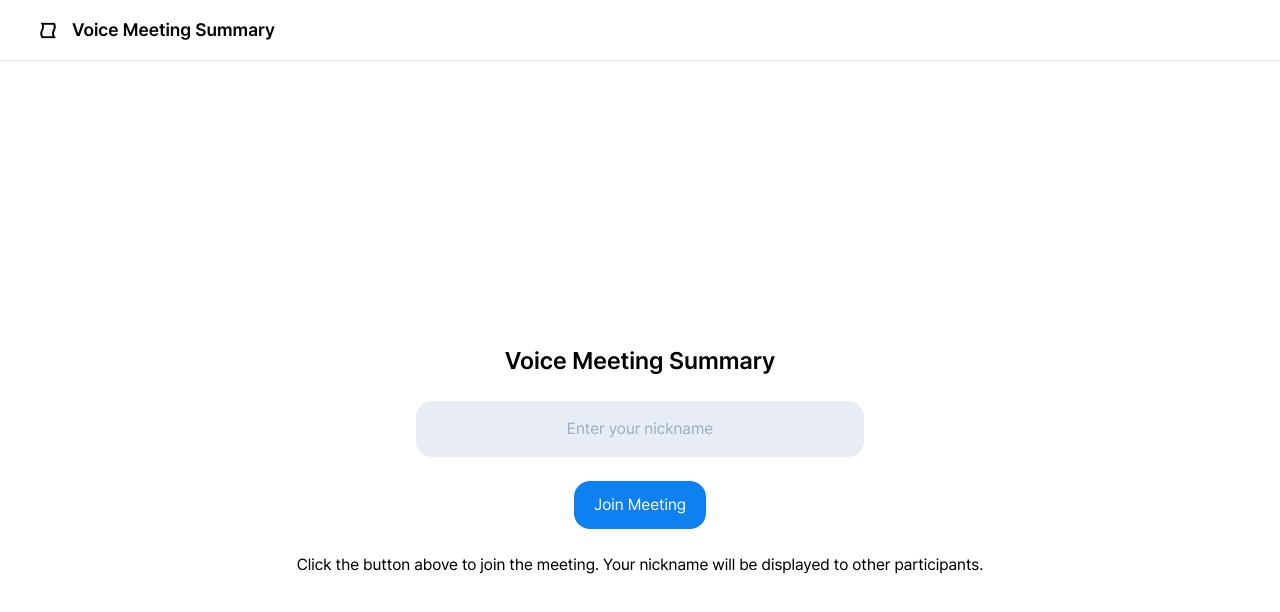
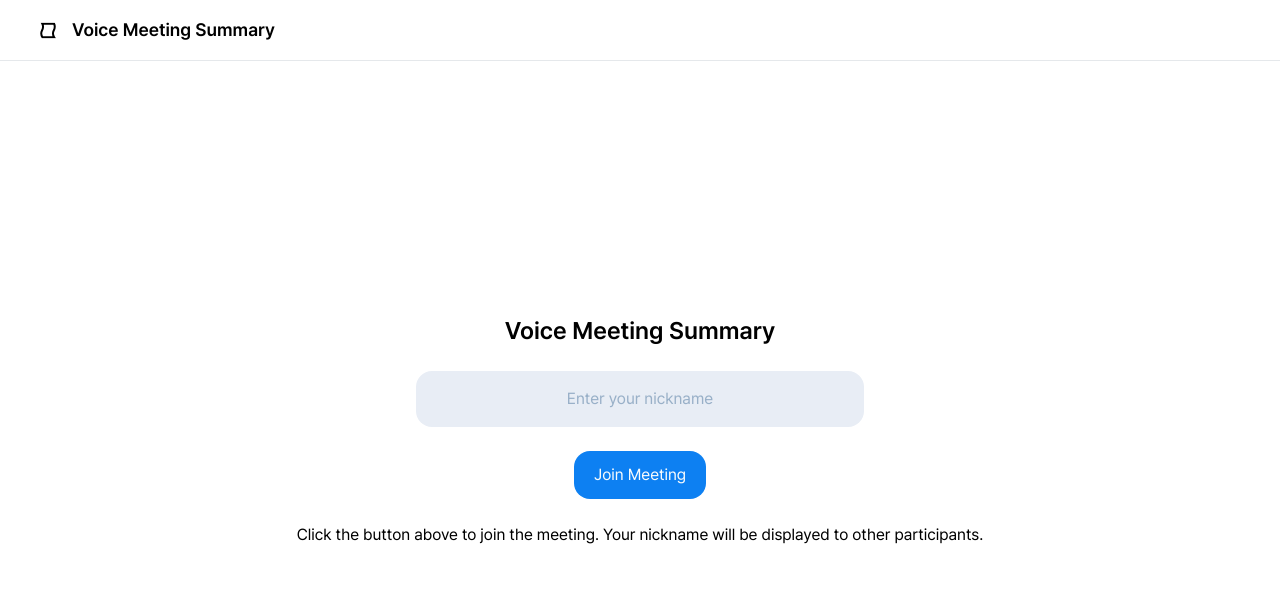
Before and after one commit to minjeongss/ai-realtime-meeting-summary, a React (Vite) app: page / in a window 1280 px wide. Shown: the top 612 px of the page. Built offline with nearby package versions, Linux system fonts and the light colour scheme.

Commit message:
fix: 홈 화면 중앙 정렬

```diff
--- a/src/pages/Home/index.tsx
+++ b/src/pages/Home/index.tsx
@@ -1,6 +1,6 @@
 const Home = () => {
   return (
-    <div className="w-full min-h-[calc(100vh-40px)] flex flex-col gap-6 justify-center items-center ">
+    <div className="w-full min-h-[calc(100vh-100.8px)] flex flex-col gap-6 justify-center items-center ">
       <p className="font-semibold text-2xl">Voice Meeting Summary</p>
       <input
         className="w-112 flex justify-center items-center text-center p-4 rounded-2xl text-[#4A739C] bg-[#E8EDF5]"
```
